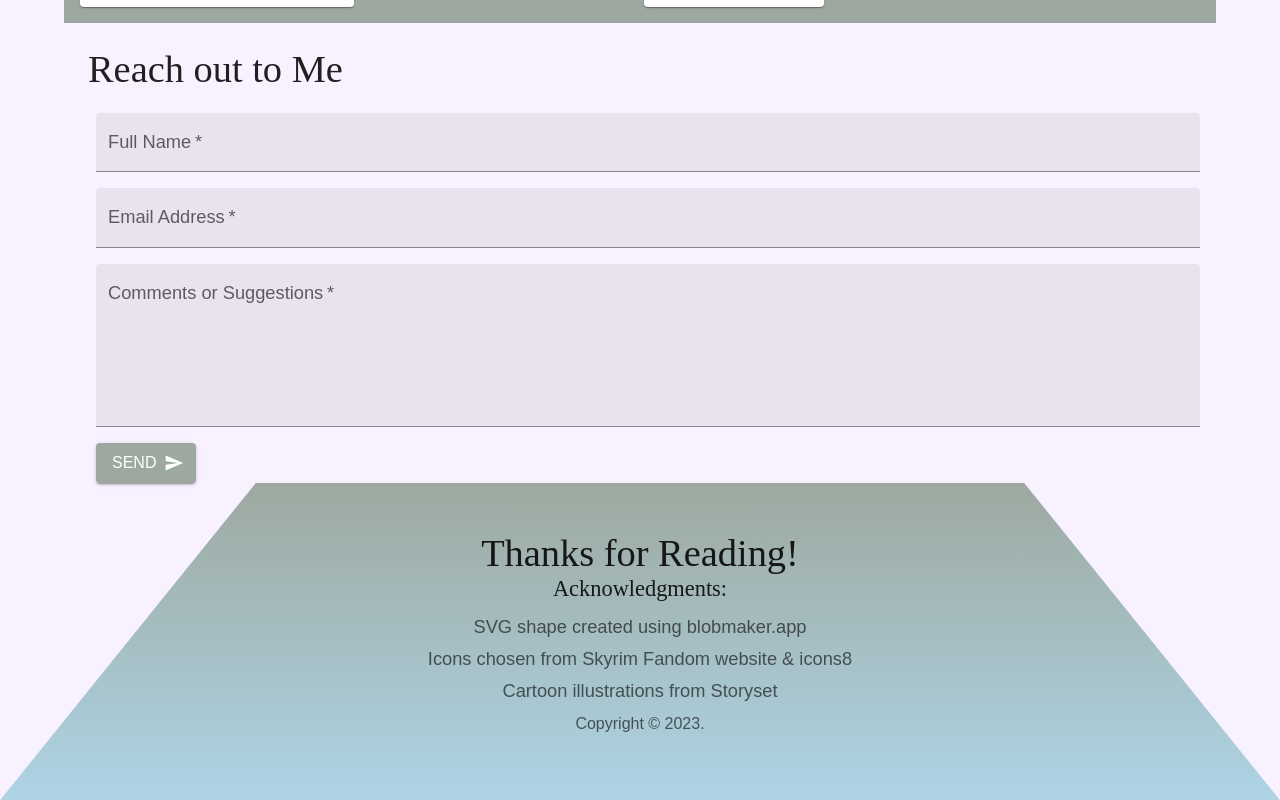
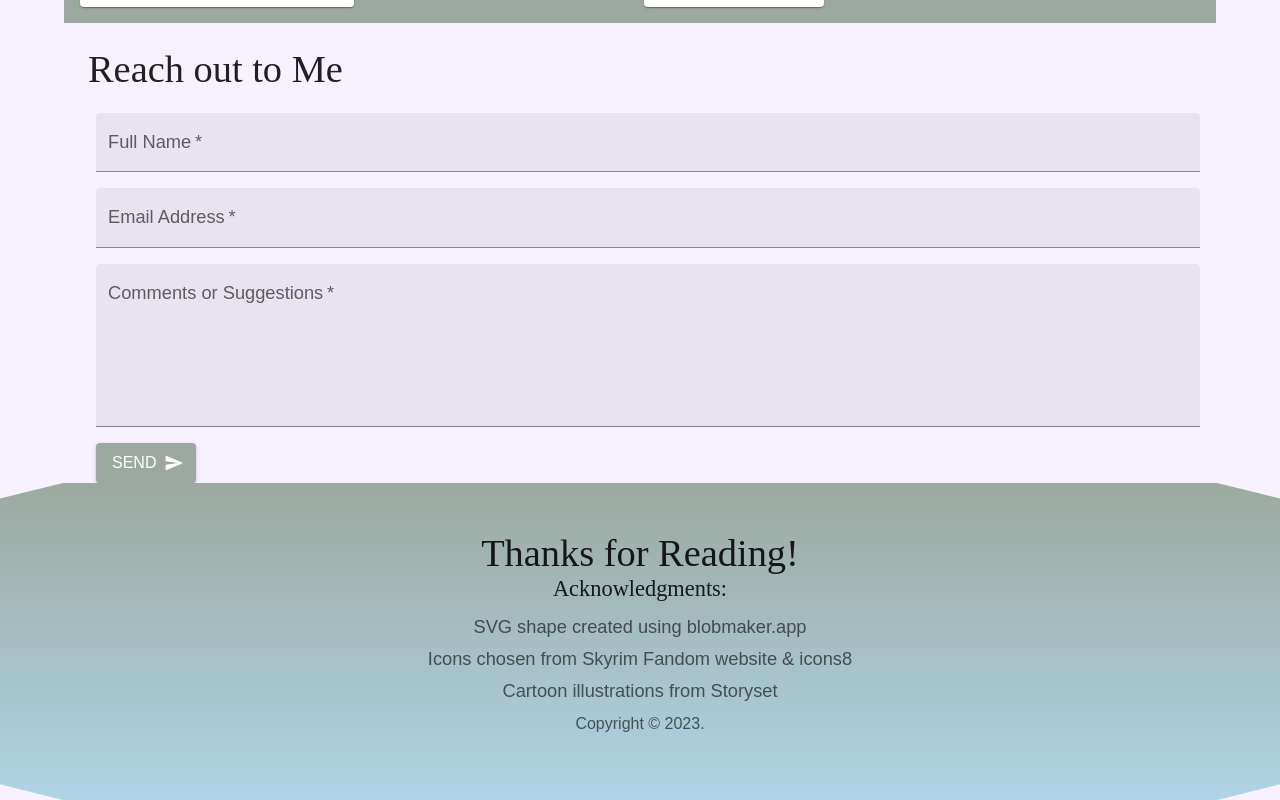
Before and after one commit to wkan17012021/Portfolio, a React (Vite) app in the folder portfolio_react_spa/: page / in a window 1280 px wide. Shown: the part 4182-4982 px from the top of the page. Built offline with nearby package versions, Linux system fonts and the light colour scheme; no server answers.

Commit message:
amend clip path footer comp to not obscure txt

```diff
--- a/portfolio_react_spa/src/sections/footer/Footer.jsx
+++ b/portfolio_react_spa/src/sections/footer/Footer.jsx
@@ -22,7 +22,7 @@ function Footer(props) {
   const { blob, icons, cartoons } = props;
 
   return (
-    <Box component="footer" sx={{ py: 6, background: 'linear-gradient(#9da9a0, #aed4e6)', clipPath: 'polygon(20% 0%, 80% 0%, 100% 100%, 0% 100%)'}}>
+    <Box component="footer" sx={{ py: 6, background: 'linear-gradient(#9da9a0, #aed4e6)', clipPath: 'polygon(5% 0, 95% 0, 100% 5%, 100% 95%, 95% 100%, 5% 100%, 0 95%, 0 5%)'}}>
       <Container maxWidth="lg">
         <Typography variant="h3" align="center">
             Thanks for Reading!
```
